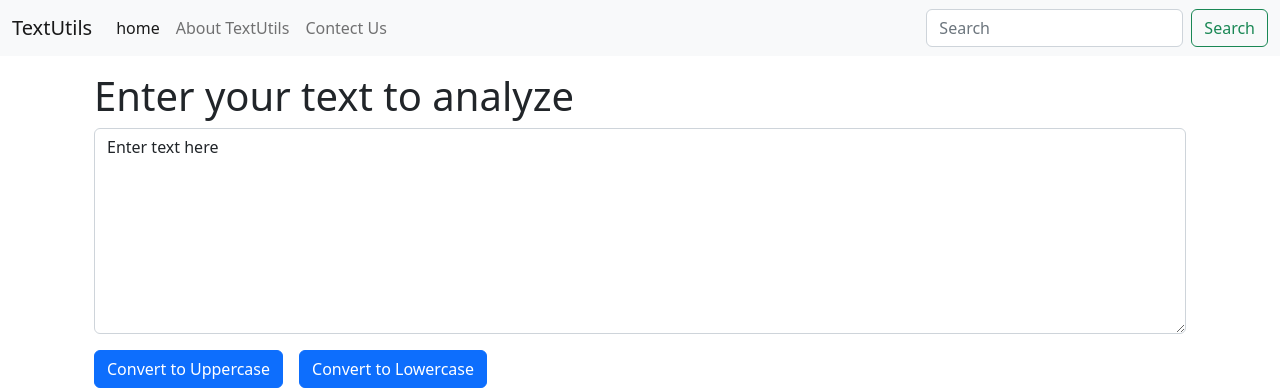
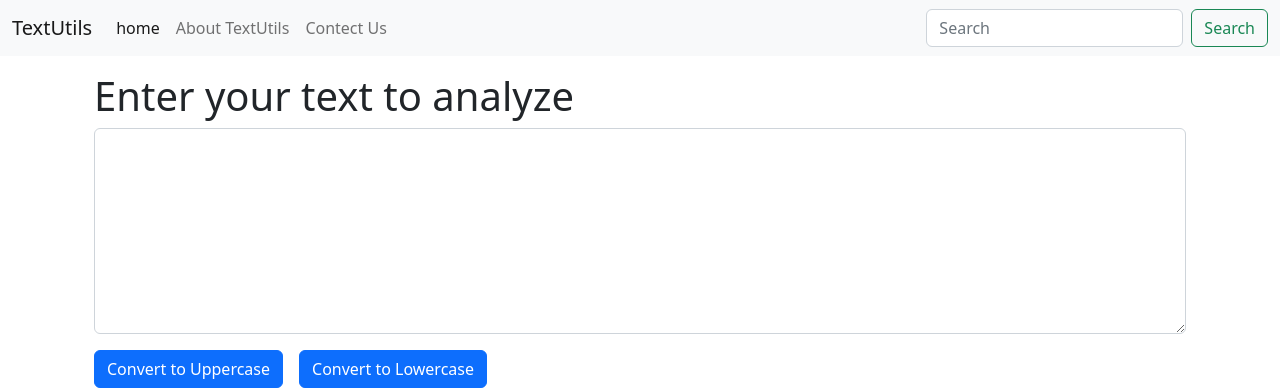
Before and after one commit to jenilsangani/TextUtils, a React (Create React App) app: page / in a window 1280 px wide. Shown: the top 390 px of the page. Built offline with nearby package versions, Linux system fonts and the light colour scheme.

Commit message:
on change in text are fix no change

```diff
--- a/src/components/TextForm.js
+++ b/src/components/TextForm.js
@@ -22,7 +22,7 @@
         <div className="mb-3">
           <textarea
             className="form-control"
-            value={text}
+            // value={text}
             onChange={handleonChange}
             id="myBox"
             rows="8"
```
